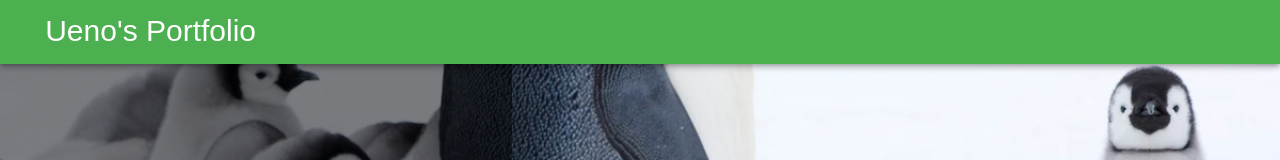
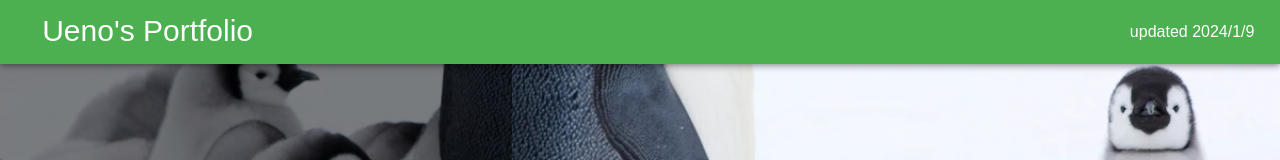
Before and after one commit to ueno-8-ueno/My_portfolio, a Vue app: page / in a window 1280 px wide. Shown: the top 160 px of the page. Built offline with nearby package versions, Linux system fonts and the light colour scheme; a web font is replaced by a local one.

Commit message:
[Update]更新日追加

```diff
--- a/src/components/Header.vue
+++ b/src/components/Header.vue
@@ -6,6 +6,7 @@
                     Ueno's Portfolio
                 </router-link>
             </v-app-bar-title>
+            <p class="version">updated 2024/1/9</p>
         </v-app-bar>
     </header>
 </template>
@@ -17,4 +18,9 @@
   font-size: 30px;
   margin-left: 2%;
 }
+
+.version{
+    text-align: right;
+    padding-right: 2%;
+}
 </style>
```
